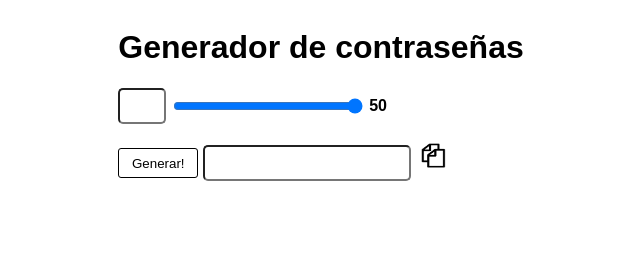
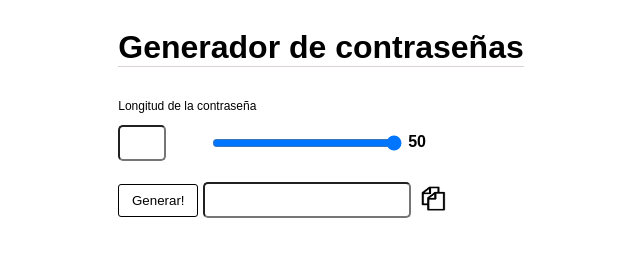
Before and after one commit to ivsoca/A-simple-secure-password-generator, a plain HTML site: page index.html in a window 1280 px wide. Shown: the whole page, without its empty margins (319-959 px from the left). Drawn offline with Linux system fonts and the light colour scheme.

Commit message:
ultimos cambios para enviar a github

```diff
--- a/index.html
+++ b/index.html
@@ -10,16 +10,17 @@
 
     <div class="container">
     <h1>Generador de contraseñas</h1>
-
+    <div class="container-in-2">
     <!-- <label for="cantidadDigitos10">10 Digitos</label>
     <input id="cantidadDigitos10" value="10" type="checkbox">
 
     <label for="cantidadStrings12">12 Digitos</label>
     <input id="cantidadStrings12" value="12" type="checkbox"> -->
+    <p class="parrafo">Longitud de la contraseña</p>
         <div class="container-in">
             <input type="number" class="inputNumber" id="inputNumber">
             <input type="range" min="0" max="50" value="50" id="progressBar" class="inputRange">
-            <span id="progressValue">50</span>
+            <span class="inputRange" id="progressValue">50</span>
         </div>
 
 
@@ -37,6 +38,7 @@
     <span id="message"></span>
 
 </div>
+</div>
 
     <script src="./generadoBarra.js"></script>
     <!-- <script src="./generador.js"></script> -->
--- a/style.css
+++ b/style.css
@@ -7,9 +7,19 @@ body {
     align-items: center;
   }
 
+  h1 {
+    border-bottom: 1px solid rgb(218, 211, 211);
+  }
 
+.parrafo{
+    font-weight: lighter;
+    font-size: 12px;
+}
 
-
+.container-in-2{
+    position: relative;
+    top: 10px;
+}
 
   .inputPassword{
     width: 200px;
@@ -26,6 +36,9 @@ body {
 .inputRange{
     width: 190px;
     height: 8px;
+    position: relative;
+    left: 39px;
+
 }
 
 .inputNumber{
@@ -44,7 +57,7 @@ button{
     border-radius: 3px;
     border: 1px solid black;
     width: 80px;
-    height: 30px;
+    height: 33px;
 }
 
 .botonEnviar:hover{
@@ -54,3 +67,7 @@ button{
 .botonEnviar:active{
     background-color:rgb(192, 242, 226);
 }
+.imagenBoton{
+    position: relative;
+    top: 6px;
+}
```
